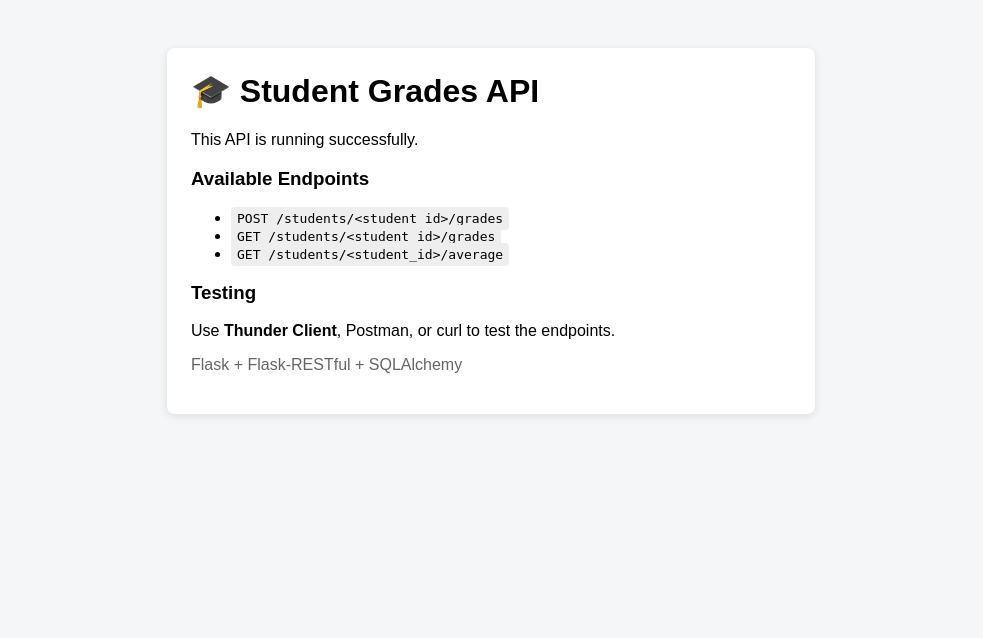
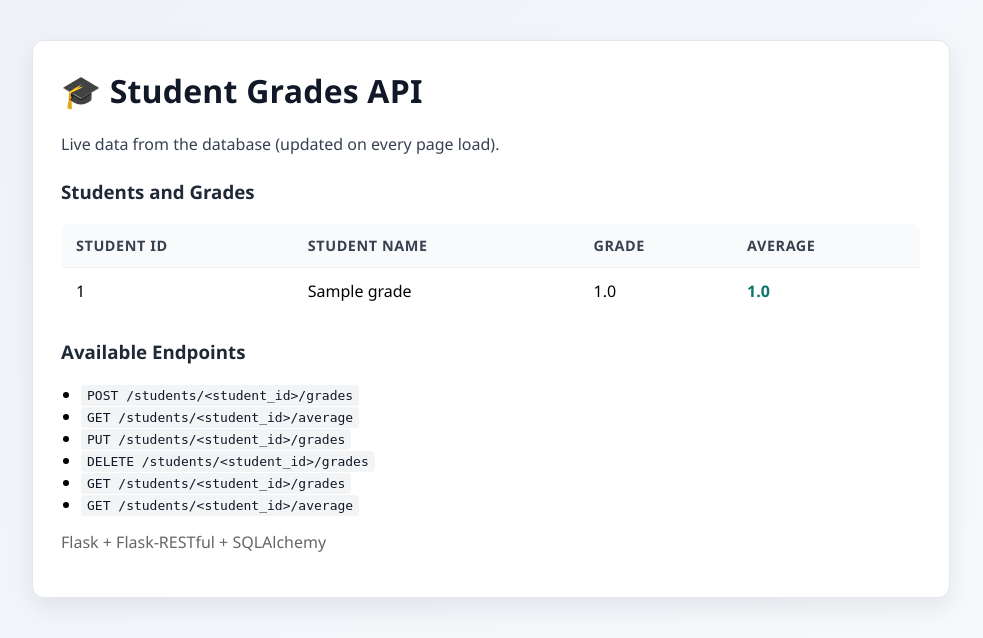
Before and after one commit to slixx2000/Grades-API-lab, a Flask app: page / in a window 1280 px wide. Shown: the top 638 px of the page, without its empty margins (149-1132 px from the left). Run offline with Flask 3, Linux system fonts and the light colour scheme; tables that the repository leaves empty hold one stand-in row (values such as "Sample post").

Commit message:
Add live student dashboard and API enhancements

```diff
--- a/app.py
+++ b/app.py
@@ -1,6 +1,7 @@
 from flask import Flask, request, render_template
 from flask_restful import Resource, Api, abort
 from flask_sqlalchemy import SQLAlchemy
+from sqlalchemy import inspect, text
 
 app = Flask(__name__)
 api = Api(app)
@@ -17,12 +18,14 @@ db = SQLAlchemy(app)
 class Grade(db.Model):
     id = db.Column(db.Integer, primary_key=True)
     student_id = db.Column(db.String(50), nullable=False)
+    student_name = db.Column(db.String(100), nullable=True)
     grade = db.Column(db.Float, nullable=False)
 
     def to_dict(self):
         return {
             "id": self.id,
             "student_id": self.student_id,
+            "student_name": self.student_name,
             "grade": self.grade
         }
 
@@ -30,6 +33,13 @@ class Grade(db.Model):
 # Create tables
 with app.app_context():
     db.create_all()
+    inspector = inspect(db.engine)
+    grade_columns = {column["name"] for column in inspector.get_columns("grade")}
+
+    if "student_name" not in grade_columns:
+        db.session.execute(text("ALTER TABLE grade ADD COLUMN student_name VARCHAR(100)"))
+        db.session.execute(text("UPDATE grade SET student_name = student_id WHERE student_name IS NULL"))
+        db.session.commit()
 
 
 # -------------------
@@ -47,20 +57,34 @@ def validate_grade(value):
     return value
 
 
+def build_student_summary(student_id, grades):
+    if not grades:
+        abort(404, message="Student not found")
+
+    average = round(sum(g.grade for g in grades) / len(grades), 2)
+    student_name = grades[0].student_name or student_id
+
+    return {
+        "student_id": student_id,
+        "student_name": student_name,
+        "average": average,
+        "grades": [
+            {
+                "id": g.id,
+                "grade": g.grade,
+            }
+            for g in grades
+        ],
+    }
+
+
 # -------------------
 # Resources
 # -------------------
 class StudentGrades(Resource):
     def get(self, student_id):
-        grades = Grade.query.filter_by(student_id=student_id).all()
-
-        if not grades:
-            abort(404, message="Student not found")
-
-        return {
-            "student_id": student_id,
-            "grades": [g.grade for g in grades]
-        }, 200
+        grades = Grade.query.filter_by(student_id=student_id).order_by(Grade.id.asc()).all()
+        return build_student_summary(student_id, grades), 200
 
     def post(self, student_id):
         if not request.is_json:
@@ -72,40 +96,151 @@ class StudentGrades(Resource):
             abort(400, message="Missing 'grade' field")
 
         grade_value = validate_grade(data["grade"])
+        student_name = data.get("student_name")
+        existing = Grade.query.filter_by(student_id=student_id).first()
 
-        grade = Grade(student_id=student_id, grade=grade_value)
+        if existing:
+            if not student_name:
+                student_name = existing.student_name
+            elif existing.student_name and student_name.strip() != existing.student_name:
+                abort(400, message="student_name does not match the existing student_id")
+        elif not student_name or not str(student_name).strip():
+            abort(400, message="Missing 'student_name' field")
+
+        student_name = str(student_name).strip()
+
+        grade = Grade(student_id=student_id, student_name=student_name, grade=grade_value)
         db.session.add(grade)
         db.session.commit()
 
+        grades = Grade.query.filter_by(student_id=student_id).order_by(Grade.id.asc()).all()
+        summary = build_student_summary(student_id, grades)
+
         return {
             "message": "Grade added",
-            "student_id": student_id,
-            "grade": grade_value
+            "student": {
+                "student_id": summary["student_id"],
+                "student_name": summary["student_name"],
+                "grade": grade_value,
+                "average": summary["average"],
+            }
         }, 201
+
+    def put(self, student_id):
+        if not request.is_json:
+            abort(400, message="Request body must be JSON")
+
+        data = request.get_json()
+
+        if "grade" not in data:
+            abort(400, message="Missing 'grade' field")
+
+        grade_value = validate_grade(data["grade"])
+        grades = Grade.query.filter_by(student_id=student_id).order_by(Grade.id.asc()).all()
+
+        if not grades:
+            abort(404, message="Student not found")
+
+        target_grade = None
+        target_grade_id = data.get("grade_id")
+
+        if target_grade_id is not None:
+            try:
+                target_grade_id = int(target_grade_id)
+            except (TypeError, ValueError):
+                abort(400, message="grade_id must be an integer")
+
+            target_grade = Grade.query.filter_by(id=target_grade_id, student_id=student_id).first()
+            if not target_grade:
+                abort(404, message="Grade record not found for this student")
+        else:
+            # Without grade_id, update the most recently added grade for this student.
+            target_grade = grades[-1]
+
+        target_grade.grade = grade_value
+        db.session.commit()
+
+        summary = build_student_summary(student_id, Grade.query.filter_by(student_id=student_id).order_by(Grade.id.asc()).all())
+
+        return {
+            "message": "Grade updated",
+            "student": {
+                "student_id": summary["student_id"],
+                "student_name": summary["student_name"],
+                "grade": target_grade.grade,
+                "average": summary["average"],
+                "updated_grade_id": target_grade.id,
+            }
+        }, 200
+
+    def delete(self, student_id):
+        grades = Grade.query.filter_by(student_id=student_id).all()
+
+        if not grades:
+            abort(404, message="Student not found")
+
+        student_name = grades[0].student_name or student_id
+        deleted_count = len(grades)
+
+        for row in grades:
+            db.session.delete(row)
+
+        db.session.commit()
+
+        return {
+            "message": "Student grades deleted",
+            "student": {
+                "student_id": student_id,
+                "student_name": student_name,
+                "deleted_grades": deleted_count,
+            }
+        }, 200
 
 
 class StudentAverage(Resource):
     def get(self, student_id):
-        grades = Grade.query.filter_by(student_id=student_id).all()
+        grades = Grade.query.filter_by(student_id=student_id).order_by(Grade.id.asc()).all()
 
         if not grades:
             abort(404, message="No grades found for student")
 
-        average = sum(g.grade for g in grades) / len(grades)
+        summary = build_student_summary(student_id, grades)
 
         return {
-            "student_id": student_id,
-            "average": round(average, 2)
+            "student_id": summary["student_id"],
+            "student_name": summary["student_name"],
+            "average": summary["average"],
         }, 200
 
 class Students(Resource):
     def get(self):
-        results = db.session.query(Grade.student_id).distinct().all()
+        rows = Grade.query.order_by(Grade.student_id.asc(), Grade.id.asc()).all()
 
-        if not results:
+        if not rows:
             abort(404, message="No students found")
 
-        students = [row.student_id for row in results]
+        student_map = {}
+        for row in rows:
+            if row.student_id not in student_map:
+                student_map[row.student_id] = {
+                    "student_id": row.student_id,
+                    "student_name": row.student_name or row.student_id,
+                    "sum": 0,
+                    "count": 0,
+                }
+
+            student_map[row.student_id]["sum"] += row.grade
+            student_map[row.student_id]["count"] += 1
+
+        students = []
+        for data in student_map.values():
+            students.append(
+                {
+                    "student_id": data["student_id"],
+                    "student_name": data["student_name"],
+                    "average": round(data["sum"] / data["count"], 2),
+                }
+            )
 
         return {
             "students": students
@@ -122,7 +257,32 @@ api.add_resource(StudentAverage, "/students/<string:student_id>/average")
 
 @app.route("/")
 def home():
-    return render_template("index.html")
+    rows = Grade.query.order_by(Grade.student_id.asc(), Grade.id.asc()).all()
+
+    student_totals = {}
+    for row in rows:
+        if row.student_id not in student_totals:
+            student_totals[row.student_id] = {
+                "sum": 0,
+                "count": 0,
+                "student_name": row.student_name or row.student_id,
+            }
+        student_totals[row.student_id]["sum"] += row.grade
+        student_totals[row.student_id]["count"] += 1
+
+    grade_rows = []
+    for row in rows:
+        totals = student_totals[row.student_id]
+        grade_rows.append(
+            {
+                "student_id": row.student_id,
+                "student_name": totals["student_name"],
+                "grade": row.grade,
+                "average": round(totals["sum"] / totals["count"], 2),
+            }
+        )
+
+    return render_template("index.html", grade_rows=grade_rows)
 
 
 
--- a/templates/index.html
+++ b/templates/index.html
@@ -5,43 +5,116 @@
     <title>Student Grades API</title>
     <style>
         body {
-            font-family: Arial, sans-serif;
-            background: #f4f6f8;
+            font-family: "Segoe UI", Tahoma, Geneva, Verdana, sans-serif;
+            background: linear-gradient(135deg, #eef2f7, #f7f9fc);
             padding: 40px;
+            margin: 0;
         }
         .card {
-            background: white;
-            padding: 24px;
-            max-width: 600px;
+            background: #ffffff;
+            padding: 28px;
+            max-width: 860px;
             margin: auto;
-            border-radius: 8px;
-            box-shadow: 0 2px 8px rgba(0,0,0,0.1);
+            border-radius: 12px;
+            box-shadow: 0 10px 24px rgba(15, 23, 42, 0.08);
+            border: 1px solid #e5e7eb;
         }
         h1 {
             margin-top: 0;
+            color: #111827;
+            letter-spacing: 0.2px;
+        }
+        h3 {
+            color: #1f2937;
+            margin-top: 24px;
         }
         code {
-            background: #eee;
-            padding: 4px 6px;
+            background: #f3f4f6;
+            padding: 3px 6px;
             border-radius: 4px;
+            color: #111827;
+        }
+        table {
+            width: 100%;
+            border-collapse: collapse;
+            margin-top: 12px;
+            border: 1px solid #e5e7eb;
+            border-radius: 8px;
+            overflow: hidden;
+        }
+        thead {
+            background: #f9fafb;
+        }
+        th, td {
+            text-align: left;
+            padding: 12px 14px;
+            border-bottom: 1px solid #eceff3;
+            vertical-align: top;
+        }
+        th {
+            font-size: 0.9rem;
+            text-transform: uppercase;
+            letter-spacing: 0.04em;
+            color: #374151;
+        }
+        tbody tr:nth-child(even) {
+            background: #fcfdff;
+        }
+        tbody tr:hover {
+            background: #f7fbff;
+        }
+        td:last-child {
+            font-weight: 600;
+            color: #0f766e;
+        }
+        ul {
+            padding-left: 20px;
+        }
+        p {
+            color: #374151;
         }
     </style>
 </head>
 <body>
     <div class="card">
         <h1>🎓 Student Grades API</h1>
-        <p>This API is running successfully.</p>
+        <p>Live data from the database (updated on every page load).</p>
+
+        <h3>Students and Grades</h3>
+        {% if grade_rows %}
+        <table>
+            <thead>
+                <tr>
+                    <th>Student ID</th>
+                    <th>Student Name</th>
+                    <th>Grade</th>
+                    <th>Average</th>
+                </tr>
+            </thead>
+            <tbody>
+                {% for row in grade_rows %}
+                <tr>
+                    <td>{{ row.student_id }}</td>
+                    <td>{{ row.student_name }}</td>
+                    <td>{{ row.grade }}</td>
+                    <td>{{ row.average }}</td>
+                </tr>
+                {% endfor %}
+            </tbody>
+        </table>
+        {% else %}
+        <p>No grades yet. Add data via the API endpoints below.</p>
+        {% endif %}
 
         <h3>Available Endpoints</h3>
         <ul>
             <li><code>POST /students/&lt;student_id&gt;/grades</code></li>
+            <li><code>GET /students/&lt;student_id&gt;/average</code></li>
+            <li><code>PUT /students/&lt;student_id&gt;/grades</code></li>
+            <li><code>DELETE /students/&lt;student_id&gt;/grades</code></li>
             <li><code>GET /students/&lt;student_id&gt;/grades</code></li>
             <li><code>GET /students/&lt;student_id&gt;/average</code></li>
         </ul>
-
-        <h3>Testing</h3>
-        <p>Use <strong>Thunder Client</strong>, Postman, or curl to test the endpoints.</p>
-
         <p style="color: #666;">Flask + Flask-RESTful + SQLAlchemy</p>
     </div>
 </body>
```
Also changed, not shown: scripts.md (added, +239 -0 lines), 1 other file.
